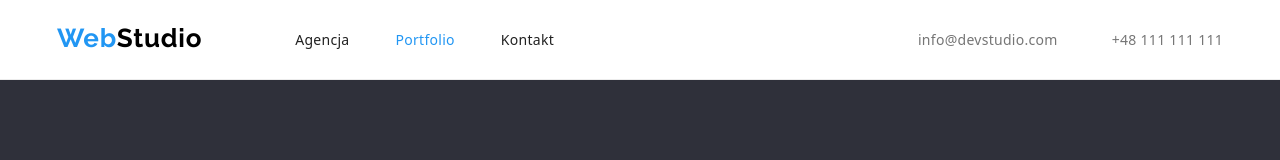
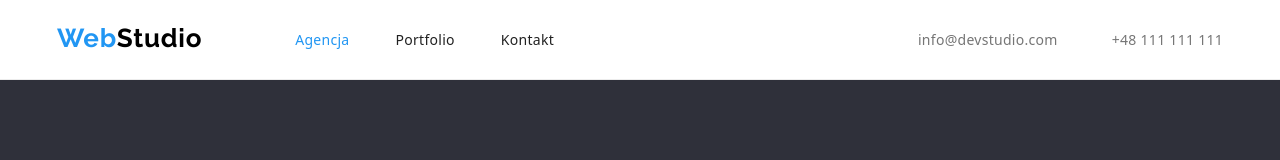
Before and after one commit to Zakwas13/goit-markup-hw-03, a plain HTML site: page index.html in a window 1280 px wide. Shown: the top 160 px of the page. Drawn offline with nearby package versions, Linux system fonts and the light colour scheme.

Commit message:
fix color in nav

```diff
--- a/index.html
+++ b/index.html
@@ -25,8 +25,8 @@
         <a class="logo logo-pading " href="index.html"><span class="blue">Web</span>Studio</a>
         <nav class="">
             <ul class="ul header-positions">
-                <li><a class="nav-inne nav-pading-1 " href="index.html">Agencja</a></li>
-                <li><a class="nav-this nav-pading-1 " href="./pordfolio.html">Portfolio</a></li>
+                <li><a class="nav-this nav-pading-1 " href="index.html">Agencja</a></li>
+                <li><a class="nav-inne nav-pading-1 " href="./pordfolio.html">Portfolio</a></li>
                 <li><a class="nav-inne nav-pading-2 " href="Kontakt">Kontakt</a></li>
             </ul>
         </nav>
```
